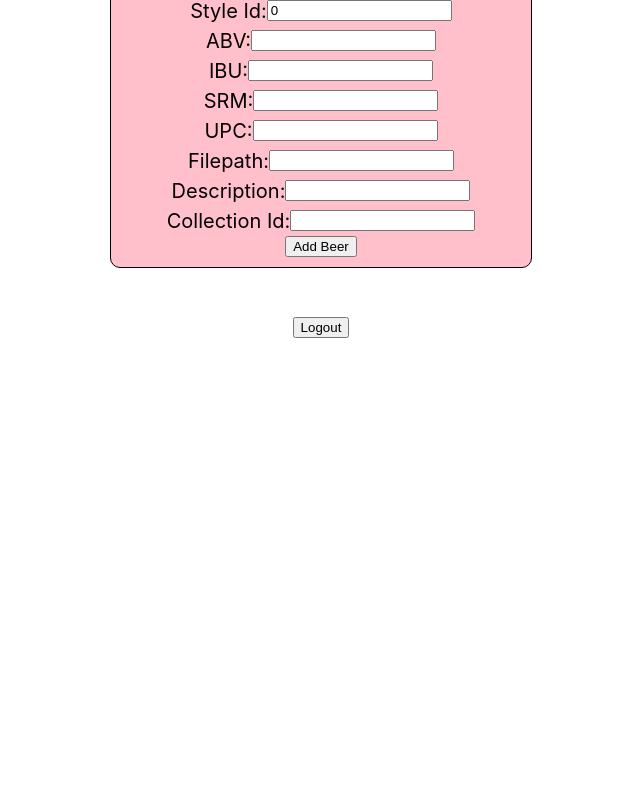
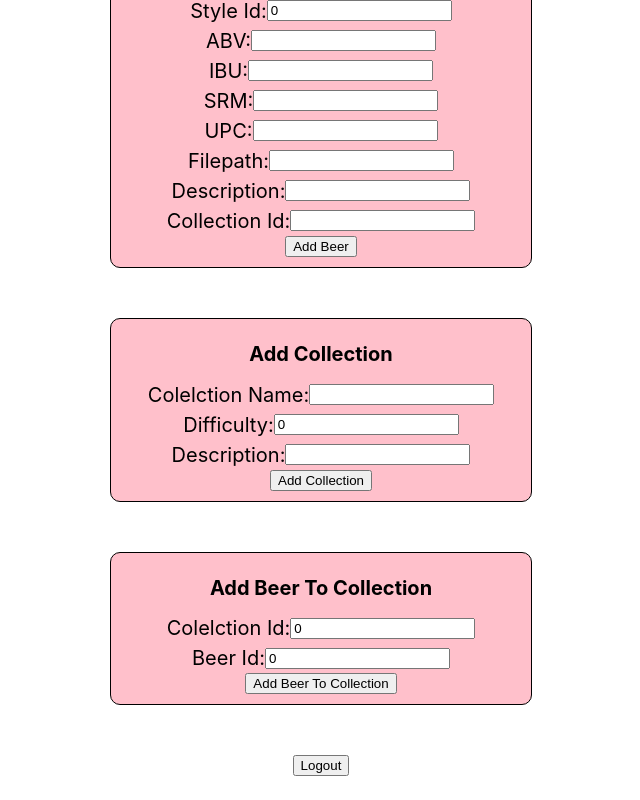
Before and after one commit to FrankPizz10/beer-passport-admin, a React (Create React App) app: page /admin in a window 1280 px wide. Shown: the part 344-1144 px from the top of the page, without its empty margins (319-959 px from the left). Before the commit the page ends 800 px from the top, so only its background shows below. Built offline with nearby package versions, Linux system fonts and the light colour scheme; no server answers.

Commit message:
Implemented add collections and add beers to collections

```diff
--- a/src/MainScreen/AddBeer.tsx
+++ b/src/MainScreen/AddBeer.tsx
@@ -25,12 +25,9 @@ const AddBeer = () => {
 
   const handleSubmit = async (e: React.FormEvent<HTMLFormElement>) => {
     e.preventDefault();
-    // console.log(beer);
     try {
       const addBeerUrl = `${process.env.REACT_APP_API_URL}/api/beers`;
-      console.log(addBeerUrl);
       const token = await auth.currentUser?.getIdToken();
-      console.log("token", token);
       const response = await fetch(addBeerUrl, {
         method: "POST",
         body: JSON.stringify({
--- /dev/null
+++ b/src/MainScreen/AddBeerToCollection.tsx
@@ -0,0 +1,77 @@
+import React, { useState } from "react";
+import "./SignInForm.css";
+import { AddBeerToCollection } from "./types";
+import { auth } from "../Firebase/firebase";
+
+const initialAddBeerToCollectionValues: AddBeerToCollection = {
+  collection_id: 0,
+  beer_id: 0,
+};
+
+const AddBeerToCollect = () => {
+  const [errorMessage, setErrorMessage] = useState("");
+  const [addBeerToColelction, setAddBeerToCollection] =
+    useState<AddBeerToCollection>(initialAddBeerToCollectionValues);
+
+  const handleInputChange = (e: React.ChangeEvent<HTMLInputElement>) => {
+    const { name, value } = e.target;
+    setAddBeerToCollection({
+      ...addBeerToColelction,
+      [name]: value,
+    });
+  };
+
+  const handleSubmit = async (e: React.FormEvent<HTMLFormElement>) => {
+    e.preventDefault();
+    try {
+      const addBeerToCollectionUrl = `${process.env.REACT_APP_API_URL}/api/collections/addBeer`;
+      const token = await auth.currentUser?.getIdToken();
+      const response = await fetch(addBeerToCollectionUrl, {
+        method: "POST",
+        body: JSON.stringify({
+          addBeerToColelction,
+        }),
+        headers: {
+          "Content-Type": "application/json",
+          Authorization: "Bearer " + token,
+        },
+      });
+      const addBeerToCollectionResponse = await response.json();
+      console.log(addBeerToCollectionResponse);
+    } catch (error) {
+      console.log(error);
+    }
+  };
+
+  return (
+    <div className="AddBeerContainer">
+      <h1 className="Title">Add Beer To Collection</h1>
+      <form className="AddBeerForm" onSubmit={handleSubmit}>
+        <label className="BeerName">
+          Colelction Id:
+          <input
+            type="text"
+            name="collection_id"
+            value={addBeerToColelction.collection_id}
+            onChange={handleInputChange}
+          />
+        </label>
+        <label className="BreweryId">
+          Beer Id:
+          <input
+            type="text"
+            name="beer_id"
+            value={addBeerToColelction.beer_id}
+            onChange={handleInputChange}
+          />
+        </label>
+        <div className="SignInButton">
+          <input type="submit" value="Add Beer To Collection" />
+        </div>
+        {errorMessage && <p className="ErrorMessage">{errorMessage}</p>}
+      </form>
+    </div>
+  );
+};
+
+export default AddBeerToCollect;
--- /dev/null
+++ b/src/MainScreen/AddCollection.tsx
@@ -0,0 +1,88 @@
+import React, { useState } from "react";
+import "./SignInForm.css";
+import { CreateCollection } from "./types";
+import { auth } from "../Firebase/firebase";
+
+const initialCollectionValues: CreateCollection = {
+  name: "",
+  description: "",
+  difficulty: 0,
+};
+
+const AddCollection = () => {
+  const [errorMessage, setErrorMessage] = useState("");
+  const [collection, setCollection] = useState<CreateCollection>(
+    initialCollectionValues
+  );
+
+  const handleInputChange = (e: React.ChangeEvent<HTMLInputElement>) => {
+    const { name, value } = e.target;
+    setCollection({
+      ...collection,
+      [name]: value,
+    });
+  };
+
+  const handleSubmit = async (e: React.FormEvent<HTMLFormElement>) => {
+    e.preventDefault();
+    try {
+      const addCollectionUrl = `${process.env.REACT_APP_API_URL}/api/collections`;
+      const token = await auth.currentUser?.getIdToken();
+      const response = await fetch(addCollectionUrl, {
+        method: "POST",
+        body: JSON.stringify({
+          collection,
+        }),
+        headers: {
+          "Content-Type": "application/json",
+          Authorization: "Bearer " + token,
+        },
+      });
+      const collectionResponse = await response.json();
+      console.log(collectionResponse);
+    } catch (error) {
+      console.log(error);
+    }
+  };
+
+  return (
+    <div className="AddBeerContainer">
+      <h1 className="Title">Add Collection</h1>
+      <form className="AddBeerForm" onSubmit={handleSubmit}>
+        <label className="BeerName">
+          Colelction Name:
+          <input
+            type="text"
+            name="name"
+            value={collection.name}
+            onChange={handleInputChange}
+          />
+        </label>
+        <label className="BreweryId">
+          Difficulty:
+          <input
+            type="text"
+            name="difficulty"
+            value={collection.difficulty}
+            onChange={handleInputChange}
+          />
+        </label>
+        <label className="CatId">
+          Description:
+          <input
+            type="text"
+            name="description"
+            value={collection.description}
+            onChange={handleInputChange}
+          />
+        </label>
+        <div className="SignInButton">
+          <input type="submit" value="Add Collection" />
+        </div>
+        {errorMessage && <p className="ErrorMessage">{errorMessage}</p>}
+      </form>
+    </div>
+  );
+};
+
+export default AddCollection;
--- a/src/MainScreen/AdminHomePage.tsx
+++ b/src/MainScreen/AdminHomePage.tsx
@@ -5,6 +5,8 @@ import MakeAdminForm from "./MakeAdminForm";
 import { auth } from "../Firebase/firebase";
 import { useNavigate } from "react-router-dom";
 import AddBeer from "./AddBeer";
+import AddCollection from "./AddCollection";
+import AddBeerToCollection from "./AddBeerToCollection";
 
 const AdminHomePage = () => {
   let navigate = useNavigate();
@@ -24,6 +26,8 @@ const AdminHomePage = () => {
     <div className="Main">
       <MakeAdminForm />
       <AddBeer />
+      <AddCollection />
+      <AddBeerToCollection />
       <div className="LogoutButton">
         <button onClick={handleLogout}>Logout</button>
       </div>
```
Also changed, not shown: src/MainScreen/types.ts (+11 -0 lines).
